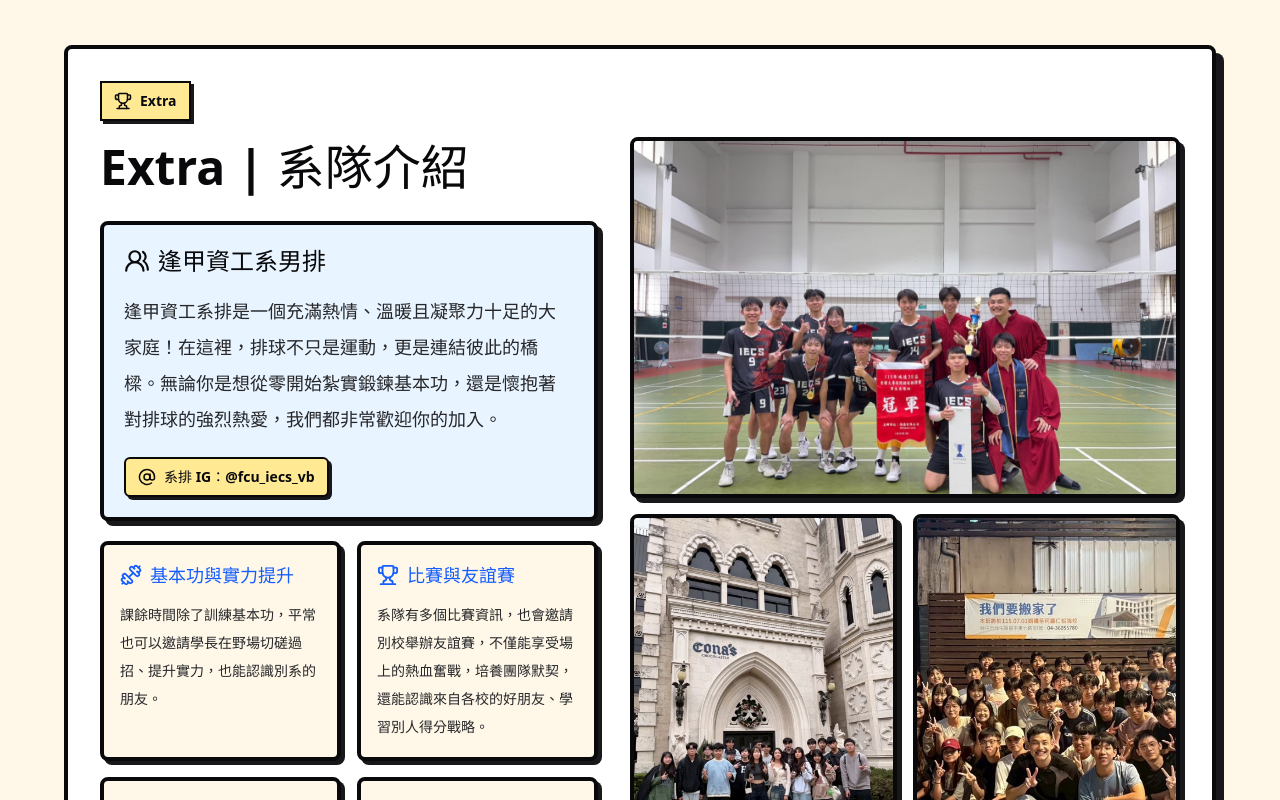
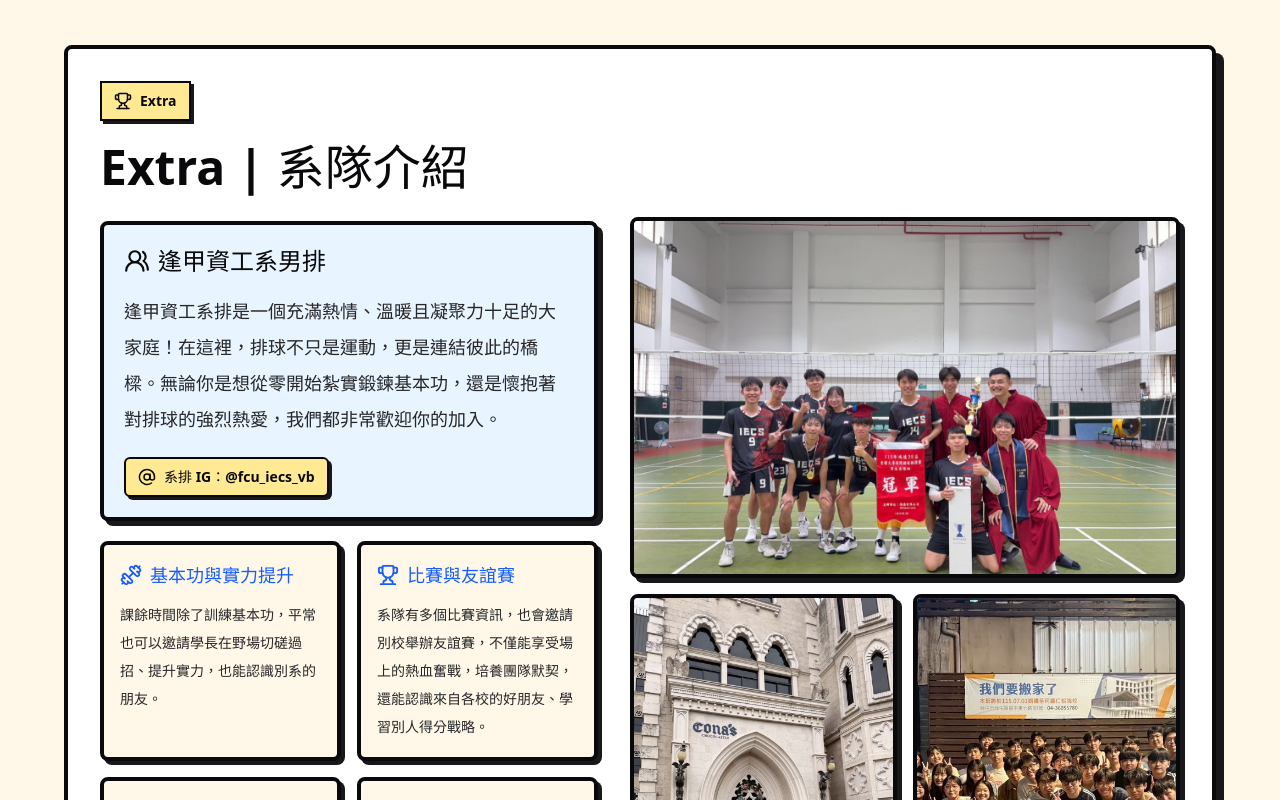
Before and after one commit to AllEnough/iecs_handbook, a React (Vite) app: page / in a window 1280 px wide. Shown: the part 6440-7240 px from the top of the page. Built offline with nearby package versions, Linux system fonts and the light colour scheme.

Commit message:
style: lower volleyball photo grid

```diff
--- a/src/components/SportsTeamSection.jsx
+++ b/src/components/SportsTeamSection.jsx
@@ -107,7 +107,7 @@ function SportsTeamSection() {
               </div>
             </div>
 
-            <div className="grid gap-4 md:grid-cols-2">
+            <div className="grid gap-4 md:grid-cols-2 lg:mt-20">
               {teamPhotos.map((photo) => (
                 <figure
                   key={photo.caption}
```
